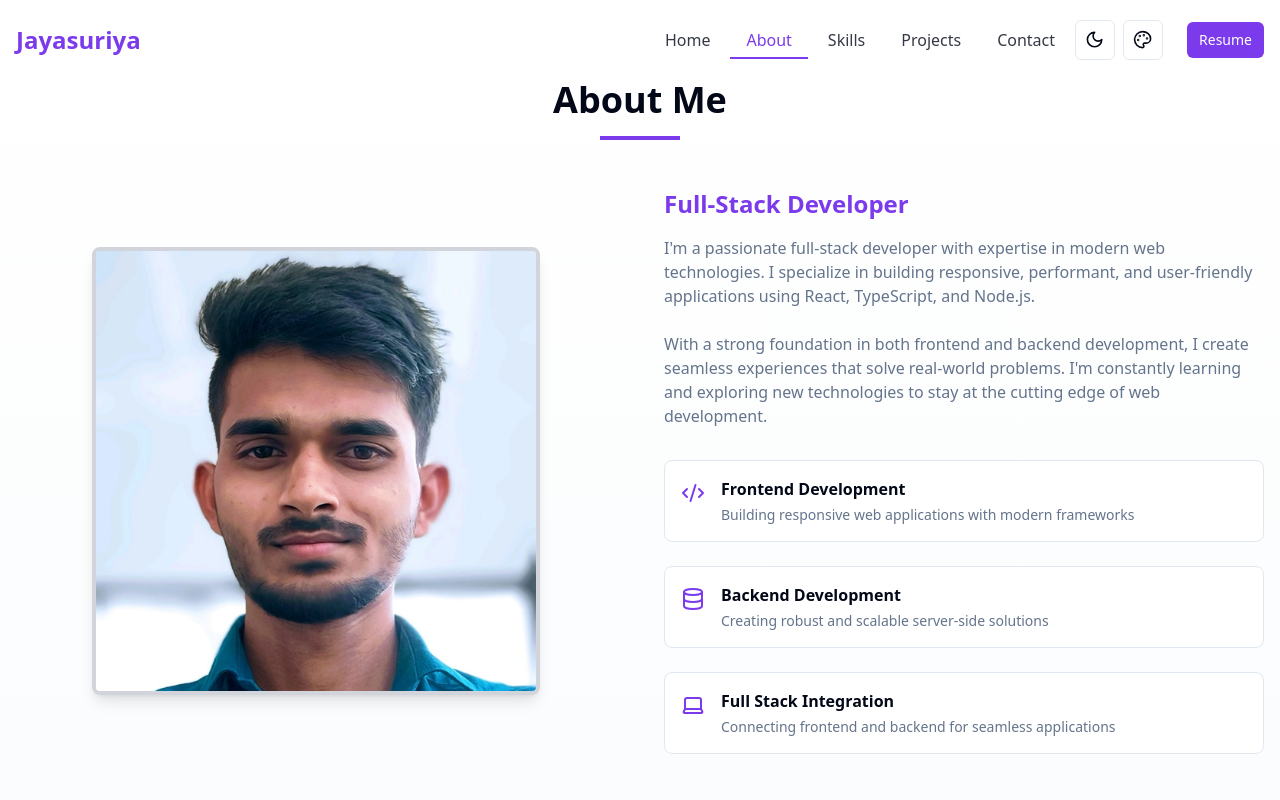
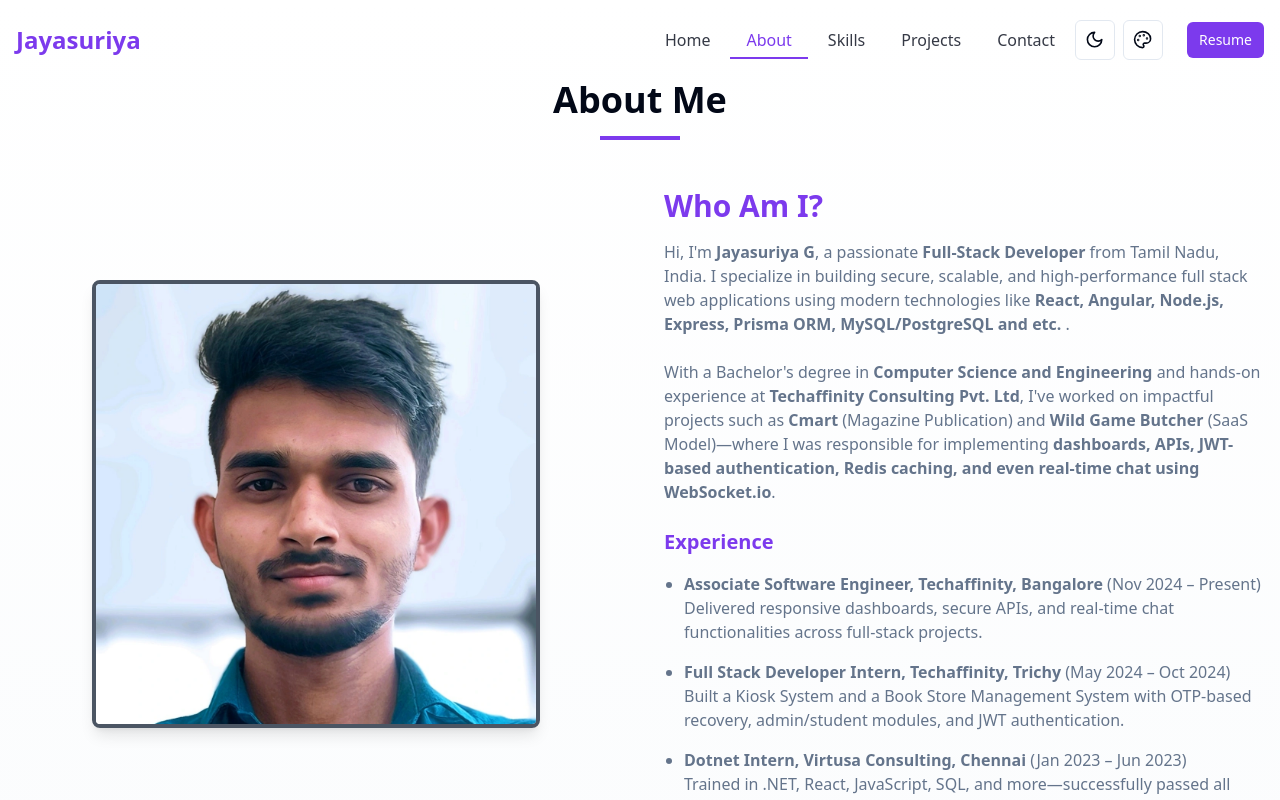
Before and after one commit to Jayasuriya033/Portfolio-React, a React (Vite) app in the folder Portfolio/: page /about in a window 1280 px wide. Shown: the top 800 px of the page. Built offline with nearby package versions, Linux system fonts and the light colour scheme.

Commit message:
About Component Updated

```diff
--- a/Portfolio/src/pages/AboutPage.tsx
+++ b/Portfolio/src/pages/AboutPage.tsx
@@ -2,7 +2,7 @@
 
 import { motion } from "framer-motion";
 import { useInView } from "react-intersection-observer";
-import { Code2, Database, Laptop } from "lucide-react";
+// import { Code2, Database, Laptop } from "lucide-react";
 
 export function AboutPage() {
   const [ref, inView] = useInView({
@@ -15,24 +15,24 @@ export function AboutPage() {
     visible: { opacity: 1, y: 0 },
   };
 
-  const skills = [
-    {
-      icon: <Code2 className="h-6 w-6 text-primary" />,
-      title: "Frontend Development",
-      description:
-        "Building responsive web applications with modern frameworks",
-    },
-    {
-      icon: <Database className="h-6 w-6 text-primary" />,
-      title: "Backend Development",
-      description: "Creating robust and scalable server-side solutions",
-    },
-    {
-      icon: <Laptop className="h-6 w-6 text-primary" />,
-      title: "Full Stack Integration",
-      description: "Connecting frontend and backend for seamless applications",
-    },
-  ];
+  // const skills = [
+  //   {
+  //     icon: <Code2 className="h-6 w-6 text-primary" />,
+  //     title: "Frontend Development",
+  //     description:
+  //       "Building responsive web applications with modern frameworks",
+  //   },
+  //   {
+  //     icon: <Database className="h-6 w-6 text-primary" />,
+  //     title: "Backend Development",
+  //     description: "Creating robust and scalable server-side solutions",
+  //   },
+  //   {
+  //     icon: <Laptop className="h-6 w-6 text-primary" />,
+  //     title: "Full Stack Integration",
+  //     description: "Connecting frontend and backend for seamless applications",
+  //   },
+  // ];
 
   return (
     <section className="py-20 bg-gradient-to-b from-background to-muted/30 pt-20">
@@ -61,76 +61,99 @@ export function AboutPage() {
                 <img
                   src="/assets/profile.webp"
                   alt="Jayasuriya"
-                  className="w-full h-full object-cover rounded-lg shadow-lg border-4 border-gray-300"
+                  className="w-full h-full object-cover rounded-lg shadow-lg border-4 border-gray-600"
                 />
               </div>
             </div>
           </motion.div>
+          {/* <motion.div
+            initial={{ opacity: 0, x: -50 }}
+            animate={inView ? { opacity: 1, x: 0 } : { opacity: 0, x: -50 }}
+            transition={{ duration: 0.6, delay: 0.2 }}
+            className="relative"
+          >
+            <div>
+              <h2 className="text-lg font-semibold text-primary">
+                “First, solve the problem. Then, write the code.”
+              </h2>
+              <p className="text-sm text-muted-foreground mb-6">
+                — This mindset guides my approach to building efficient and
+                thoughtful software.
+              </p>
+            </div>
+          </motion.div> */}
 
           <motion.div
             initial={{ opacity: 0, x: 50 }}
             animate={inView ? { opacity: 1, x: 0 } : { opacity: 0, x: 50 }}
             transition={{ duration: 0.6, delay: 0.4 }}
-            className="space-y-8"
+            // className="space-y-4"
           >
             <div>
-              <h3 className="text-2xl font-bold mb-4 text-primary">
-                Full-Stack Developer
-              </h3>
+              <h1 className="text-3xl font-bold mb-4 text-primary">
+                Who Am I?
+              </h1>
               <p className="text-muted-foreground mb-6">
-                I'm a passionate full-stack developer with expertise in modern
-                web technologies. I specialize in building responsive,
-                performant, and user-friendly applications using React,
-                TypeScript, and Node.js.
+                Hi, I'm <strong> Jayasuriya G</strong>, a passionate{" "}
+                <strong> Full-Stack Developer</strong> from Tamil Nadu, India. I
+                specialize in building secure, scalable, and high-performance
+                full stack web applications using modern technologies like{" "}
+                <strong>
+                  React, Angular, Node.js, Express, Prisma ORM, MySQL/PostgreSQL
+                  and etc.
+                </strong>{" "}
+                .
               </p>
               <p className="text-muted-foreground mb-6">
-                With a strong foundation in both frontend and backend
-                development, I create seamless experiences that solve real-world
-                problems. I'm constantly learning and exploring new technologies
-                to stay at the cutting edge of web development.
+                With a Bachelor's degree in{" "}
+                <strong>Computer Science and Engineering</strong> and hands-on
+                experience at <strong>Techaffinity Consulting Pvt. Ltd</strong>,
+                I've worked on impactful projects such as{" "}
+                <strong>Cmart </strong>(Magazine Publication) and{" "}
+                <strong> Wild Game Butcher</strong> (SaaS Model)—where I was
+                responsible for implementing{" "}
+                <strong>
+                  dashboards, APIs, JWT-based authentication, Redis caching, and
+                  even real-time chat using WebSocket.io
+                </strong>
+                .
               </p>
             </div>
 
-            <div className="grid gap-6">
-              {skills.map((skill, index) => (
-                <motion.div
-                  key={index}
-                  initial={{ opacity: 0, y: 20 }}
-                  animate={
-                    inView ? { opacity: 1, y: 0 } : { opacity: 0, y: 20 }
-                  }
-                  transition={{ duration: 0.5, delay: 0.6 + index * 0.1 }}
-                  className="flex items-start gap-4 p-4 rounded-lg bg-card border border-border hover:border-primary/50 transition-colors duration-300"
-                >
-                  <div className="mt-1">{skill.icon}</div>
-                  <div>
-                    <h4 className="font-semibold mb-1">{skill.title}</h4>
-                    <p className="text-sm text-muted-foreground">
-                      {skill.description}
-                    </p>
-                  </div>
-                </motion.div>
-              ))}
-            </div>
-
-            {/* <motion.div
-              initial={{ opacity: 0, y: 20 }}
-              animate={inView ? { opacity: 1, y: 0 } : { opacity: 0, y: 20 }}
-              transition={{ duration: 0.5, delay: 0.9 }}
-              className="grid grid-cols-2 gap-4"
-            >
-              {[
-                "React & TypeScript",
-                "Node.js & Express",
-                "Tailwind CSS",
-                "MySQL & Prisma",
-              ].map((tech, index) => (
-                <div key={index} className="flex items-center gap-2">
-                  <div className="h-2 w-2 rounded-full bg-primary"></div>
-                  <span>{tech}</span>
-                </div>
-              ))}
-            </motion.div> */}
+            <h1 className="text-xl font-bold mb-4 text-primary">Experience</h1>
+            <ul className="list-disc pl-5 space-y-4 text-muted-foreground">
+              <li>
+                <p className="font-semibold">
+                  Associate Software Engineer, Techaffinity, Bangalore{" "}
+                  <span className="font-normal">(Nov 2024 – Present)</span>
+                </p>
+                <p>
+                  Delivered responsive dashboards, secure APIs, and real-time
+                  chat functionalities across full-stack projects.
+                </p>
+              </li>
+              <li>
+                <p className="font-semibold">
+                  Full Stack Developer Intern, Techaffinity, Trichy{" "}
+                  <span className="font-normal">(May 2024 – Oct 2024)</span>
+                </p>
+                <p>
+                  Built a Kiosk System and a Book Store Management System with
+                  OTP-based recovery, admin/student modules, and JWT
+                  authentication.
+                </p>
+              </li>
+              <li>
+                <p className="font-semibold">
+                  Dotnet Intern, Virtusa Consulting, Chennai{" "}
+                  <span className="font-normal">(Jan 2023 – Jun 2023)</span>
+                </p>
+                <p>
+                  Trained in .NET, React, JavaScript, SQL, and more—successfully
+                  passed all assessments and secured a job offer.
+                </p>
+              </li>
+            </ul>
           </motion.div>
         </div>
       </div>
--- a/Portfolio/src/pages/ContactPage.tsx
+++ b/Portfolio/src/pages/ContactPage.tsx
@@ -84,9 +84,9 @@ export function ContactPage() {
     <section className="py-20 bg-gradient-to-b from-background to-muted/30 pt-20">
       <div className="container px-4">
         <motion.div
-          initial={{ opacity: 0, y: 20 }}
-          animate={inView ? { opacity: 1, y: 0 } : { opacity: 0, y: 20 }}
-          transition={{ duration: 0.6 }}
+          // initial={{ opacity: 0, y: 20 }}
+          // animate={inView ? { opacity: 1, y: 0 } : { opacity: 0, y: 20 }}
+          // transition={{ duration: 0.6 }}
           className="text-center mb-16"
         >
           <h2 className="text-3xl md:text-4xl font-bold mb-4">Get In Touch</h2>
--- a/Portfolio/src/pages/SkillsPage.tsx
+++ b/Portfolio/src/pages/SkillsPage.tsx
@@ -193,9 +193,9 @@ export function SkillsPage() {
     <section className="py-20 bg-gradient-to-b from-background to-muted/30 pt-20">
       <div className="container px-4">
         <motion.div
-          initial={{ opacity: 0, y: 20 }}
-          animate={inView ? { opacity: 1, y: 0 } : { opacity: 0, y: 20 }}
-          transition={{ duration: 0.6 }}
+          // initial={{ opacity: 0, y: 20 }}
+          // animate={inView ? { opacity: 1, y: 0 } : { opacity: 0, y: 20 }}
+          // transition={{ duration: 0.6 }}
           className="text-center mb-16"
         >
           <h2 className="text-3xl md:text-4xl font-bold mb-4">My Skills</h2>
```
